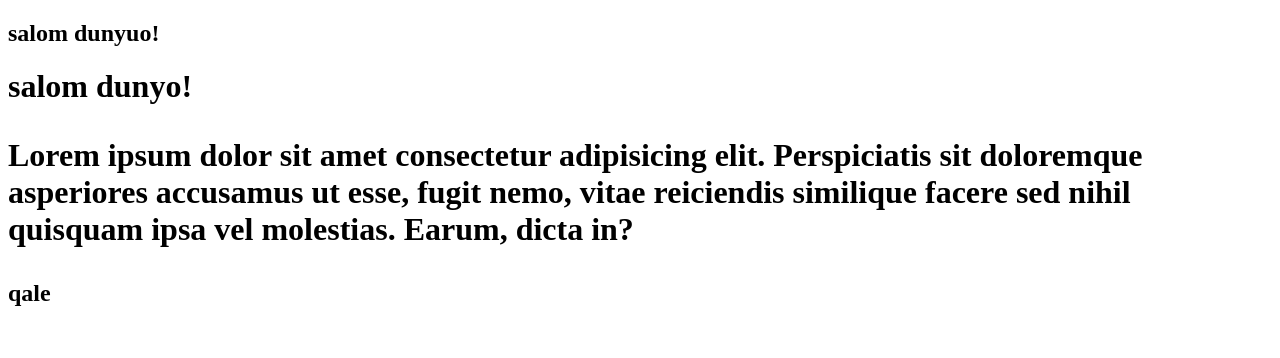
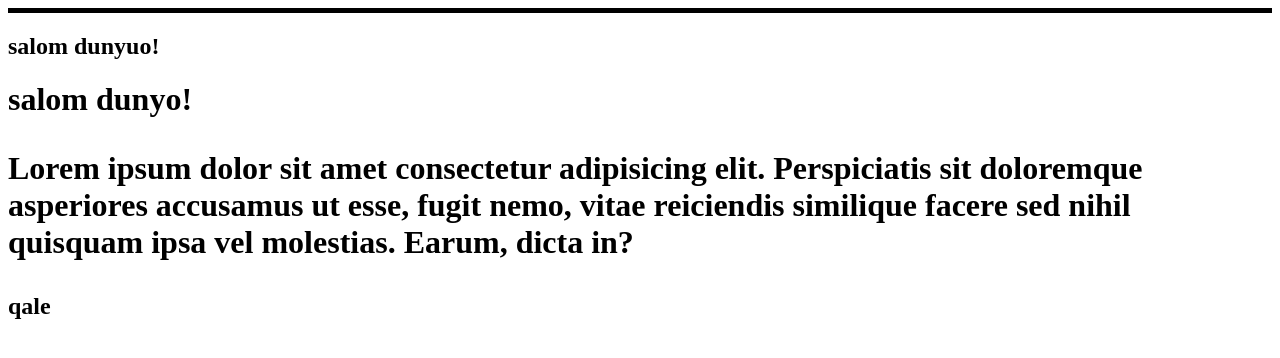
Before and after one commit to Frontend-developer-N1/myproject, a plain HTML site: page index.html in a window 1280 px wide. Drawn offline with Linux system fonts and the light colour scheme.

Commit message:
add-color2

```diff
--- a/index.html
+++ b/index.html
@@ -7,7 +7,7 @@
 </head>
 <style>
 .hero{
-  border-top: 5px;
+  border-top: 5px solid black;
 }
 </style>
 <body>
```
